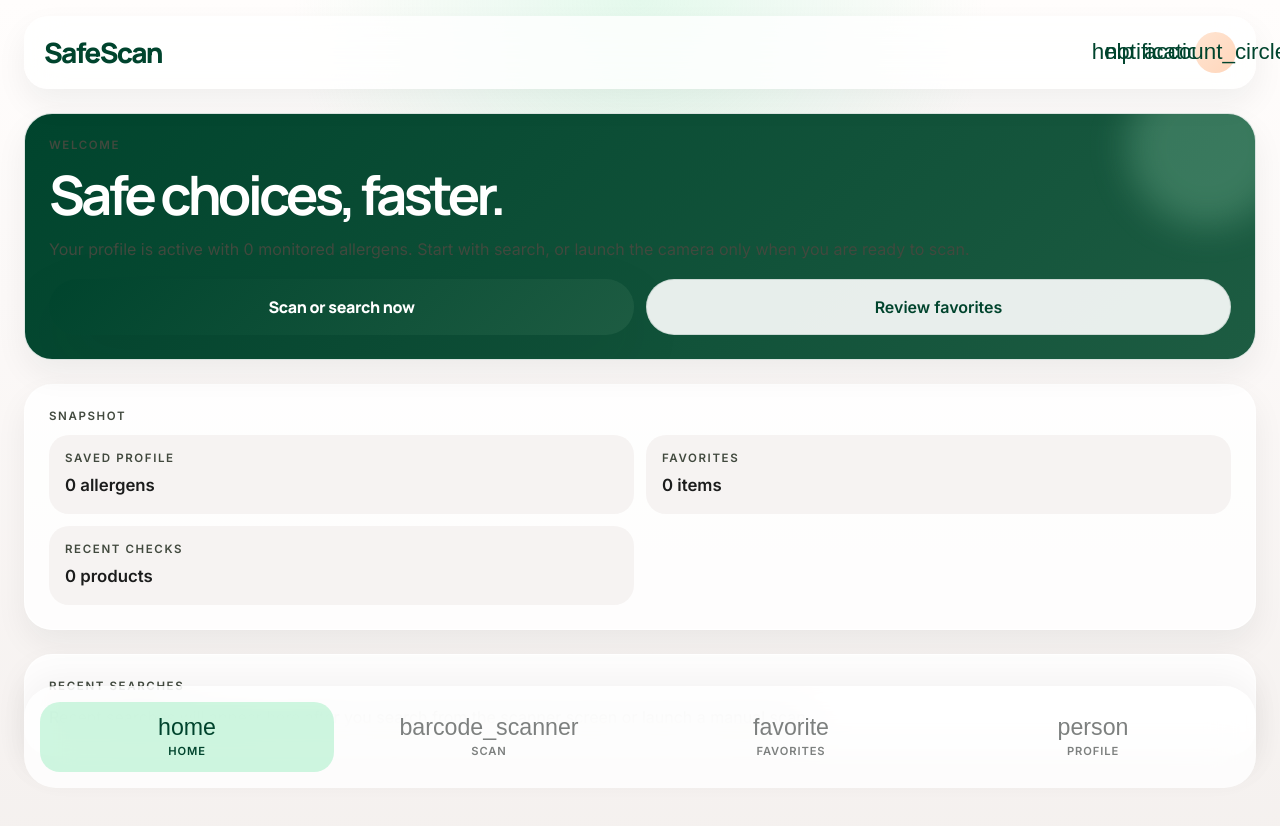
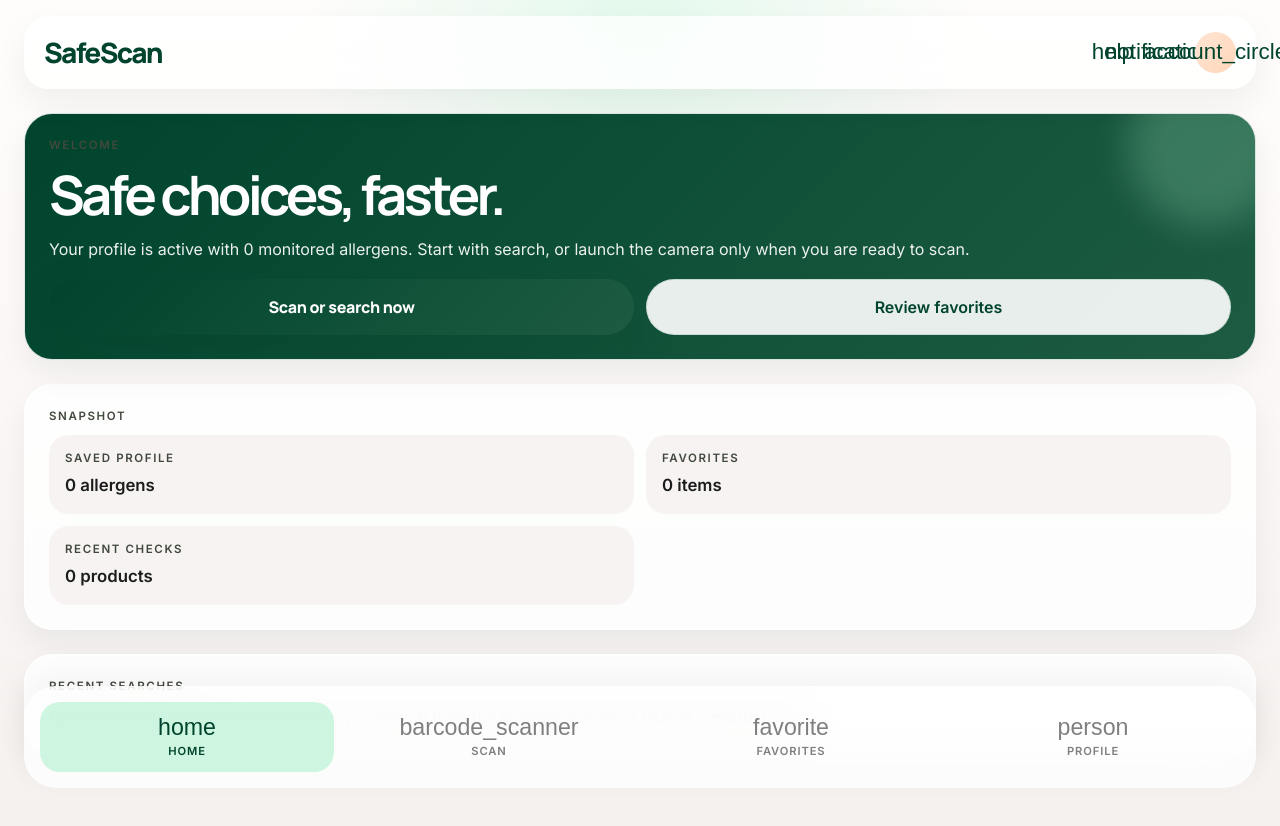
Before and after one commit to mbright77/allergen-info, a React (Vite) app in the folder src/frontend/: page /home in a window 1280 px wide. Shown: the top 826 px of the page. Built offline with nearby package versions, Linux system fonts and the light colour scheme.

Commit message:
Improve home hero text contrast

```diff
--- a/src/frontend/src/features/home/HomePage.tsx
+++ b/src/frontend/src/features/home/HomePage.tsx
@@ -12,7 +12,7 @@ export function HomePage() {
   return (
     <section className="stack-xl">
       <section className="hero-card hero-card--safe home-hero stack-lg">
-        <p className="eyebrow">Welcome</p>
+        <p className="eyebrow eyebrow--light">Welcome</p>
         <h1 className="display-title display-title--light">Safe choices, faster.</h1>
         <p className="supporting-text supporting-text--light">
           Your profile is active with {selectedAllergens.length} monitored allergens. Start with search, or launch the camera only when you are ready to scan.
--- a/src/frontend/src/index.css
+++ b/src/frontend/src/index.css
@@ -435,6 +435,10 @@ button {
 .home-hero {
   position: relative;
   overflow: hidden;
+}
+
+.home-hero .supporting-text {
+  color: rgba(255, 255, 255, 0.92);
 }
 
 .home-hero::after,
```
